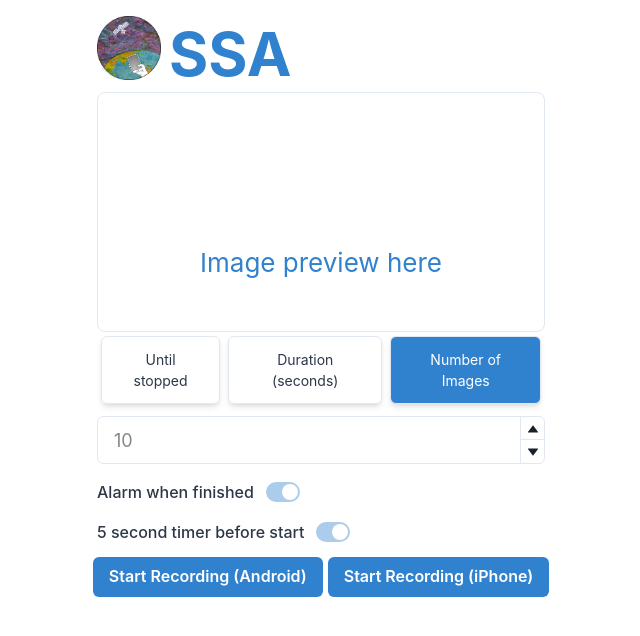
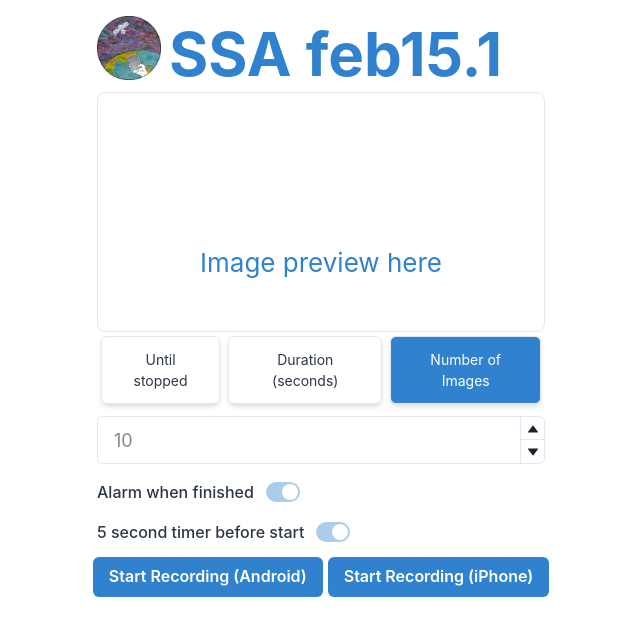
Before and after one commit to Dylanb-dev/ssa-pwa, a React (Create React App) app: page / in a window 1280 px wide. Shown: the top 636 px of the page, without its empty margins (319-959 px from the left). Built offline with nearby package versions, Linux system fonts and the light colour scheme.

Commit message:
add version to header because of cache

```diff
--- a/src/App.js
+++ b/src/App.js
@@ -461,7 +461,7 @@ function App() {
 				<Flex align="center" width="100%">
 					<img src={logo} className="App-logo" alt="logo" />
 					<Heading fontSize="6xl" colorScheme="blue">
-						SSA
+						SSA feb15.1
 					</Heading>
 				</Flex>
 				<Text color="InfoText" fontSize="sm">
```
